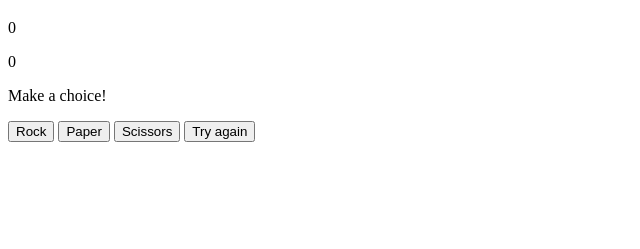
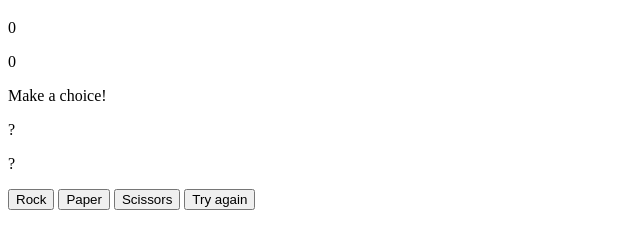
Before and after one commit to cmtayl0r/rock-paper-scissors, a plain HTML site: page index.html in a window 1280 px wide. Shown: the part 61-310 px from the top of the page, without its empty margins (0-640 px from the left). Drawn offline with Linux system fonts and the light colour scheme.

Commit message:
add test HTML elements

```diff
--- a/index.html
+++ b/index.html
@@ -13,6 +13,8 @@
     <p class="score__pla">0</p>
     <p class="score__com">0</p>
     <p class="result__round">Make a choice!</p>
+    <p class="choice__pla">?</p>
+    <p class="choice__com">?</p>
     <button class="btn__choice rock">Rock</button>
     <button class="btn__choice paper">Paper</button>
     <button class="btn__choice scissors">Scissors</button>
```
